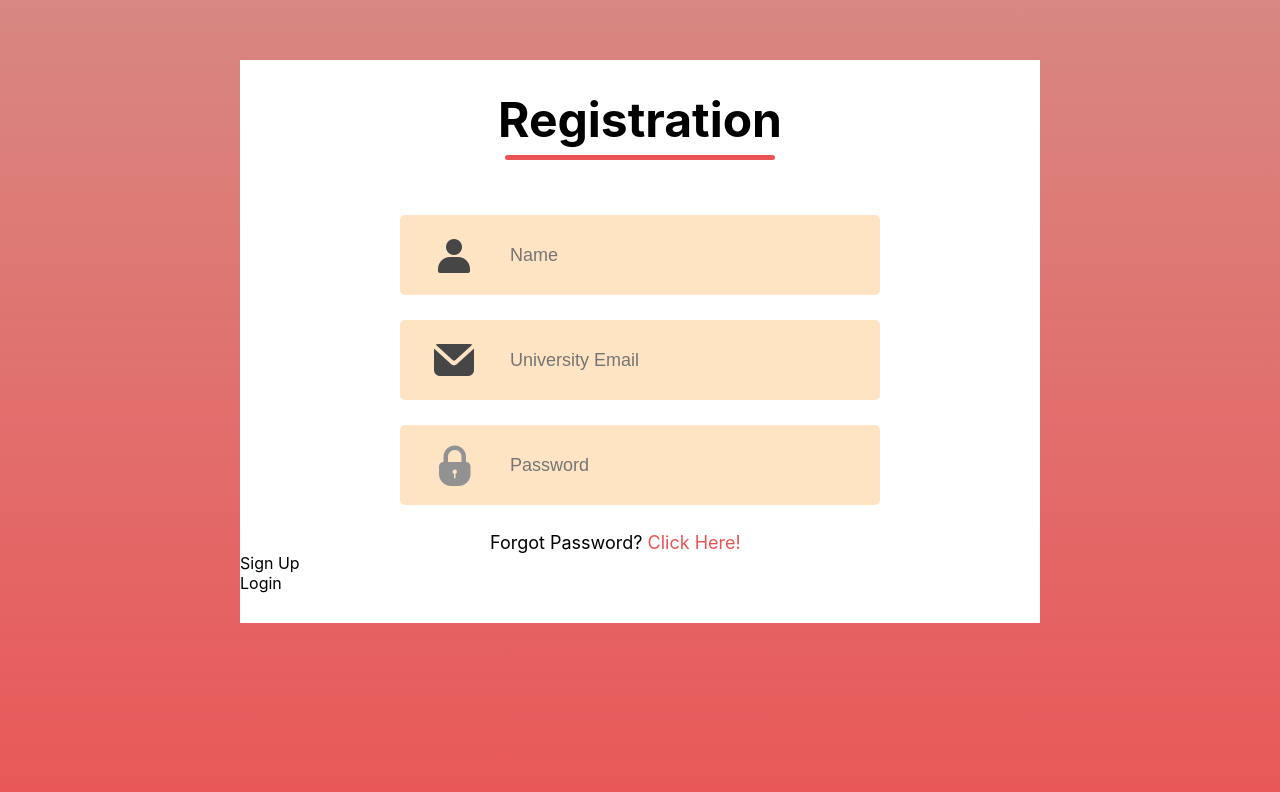
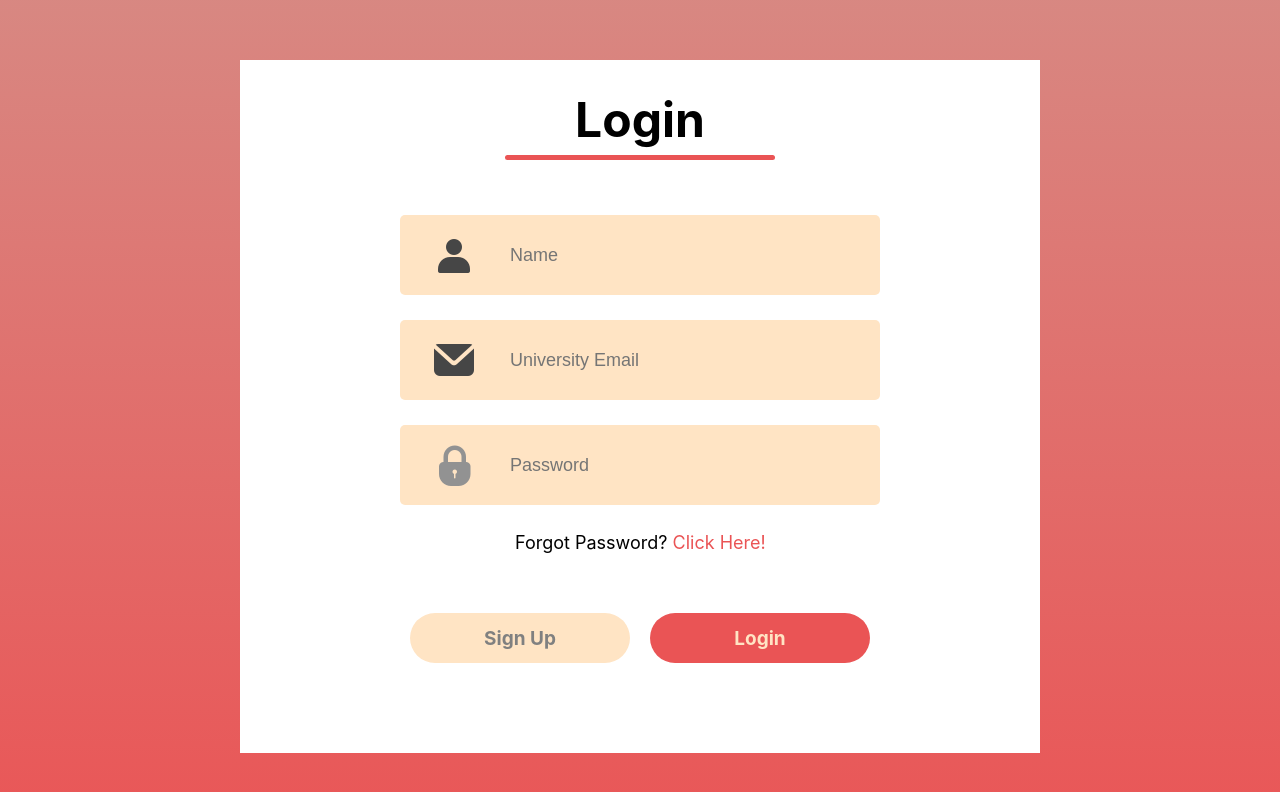
Before and after one commit to grantmccord/UNest, a React (Create React App) app in the folder unest-app/frontend/LoginPage/login-page/: page / in a window 1280 px wide. Shown: the part 140-932 px from the top of the page. Built offline with nearby package versions, Linux system fonts and the light colour scheme.

Commit message:
Added clicking functionality -Sud

```diff
--- a/unest-app/frontend/LoginPage/login-page/src/Components/LoginSignup/LoginSignup.css
+++ b/unest-app/frontend/LoginPage/login-page/src/Components/LoginSignup/LoginSignup.css
@@ -57,7 +57,7 @@
 }
 .forgot-password{
     align-items: center;
-    padding-left: 250px;
+    padding-left: 275px;
     margin-top: 27px;
     color: black;
     font-size: 18px;
@@ -66,3 +66,26 @@
     color: #EA5455;
     cursor: pointer;
 }
+.submit-container{
+    display: flex;
+    gap: 20px;
+    margin: 60px auto;
+}
+.submit{
+    display: flex;
+    justify-content: center;
+    align-items: center;
+    width: 220px;
+    height: 50px;
+    color: bisque;
+    background: #EA5455;
+    border-radius: 35px;
+    font-size: 19px;
+    font-weight: 700;
+    cursor: pointer;
+}
+
+.gray{
+    background: bisque;
+    color: gray;
+}
--- a/unest-app/frontend/LoginPage/login-page/src/Components/LoginSignup/LoginSignup.jsx
+++ b/unest-app/frontend/LoginPage/login-page/src/Components/LoginSignup/LoginSignup.jsx
@@ -1,14 +1,15 @@
-import React from 'react'
+import React, {useState} from 'react'
 import './LoginSignup.css'
 
 import email_icon from '../Assets/email.png'
 import lock_icon from '../Assets/lock.png'
 import person_icon from '../Assets/person.png'
 const LoginSignup = () => {
+    const [action,setAction] = useState("Login");
     return (
         <div className='container'>
             <div className="header">
-                <div className="text">Registration</div>
+                <div className="text">{action}</div>
                 <div className="underline"></div>
             </div>
             <div className="inputs">
@@ -27,8 +28,10 @@
             </div>
             <div className= "forgot-password">Forgot Password? <span>Click Here!</span></div>
             <div className="submit-container">
-                <div className="submit">Sign Up</div>
-                <div className="submit">Login</div>
+                <div className={action==="Login"?"submit gray":"submit"}
+                     onClick={()=>{setAction("Sign Up")}}>Sign Up</div>
+                <div className={action==="Sign Up"?"submit gray":"submit"}
+                     onClick={()=>setAction("Login")}>Login</div>
             </div>
         </div>
     );
```
